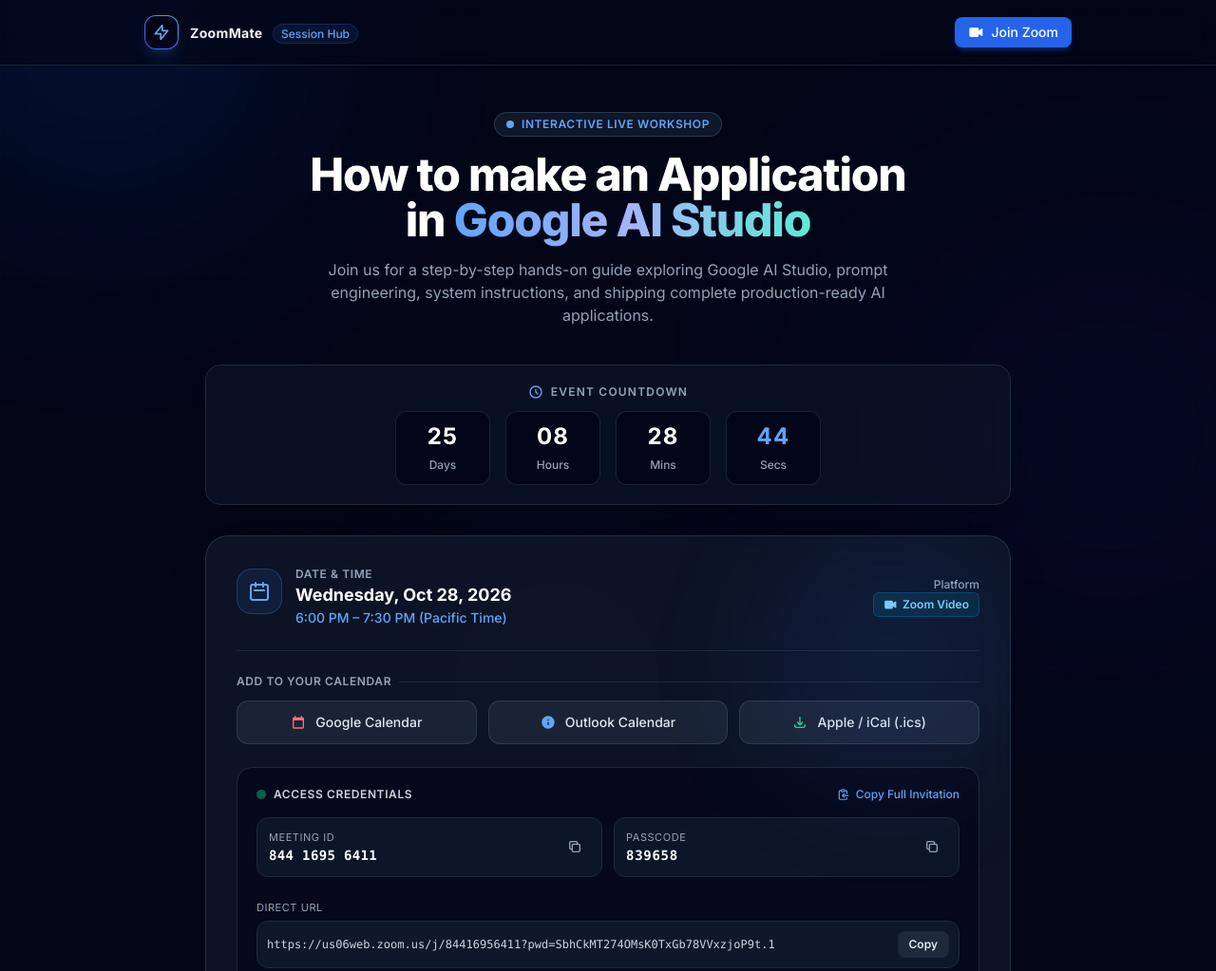
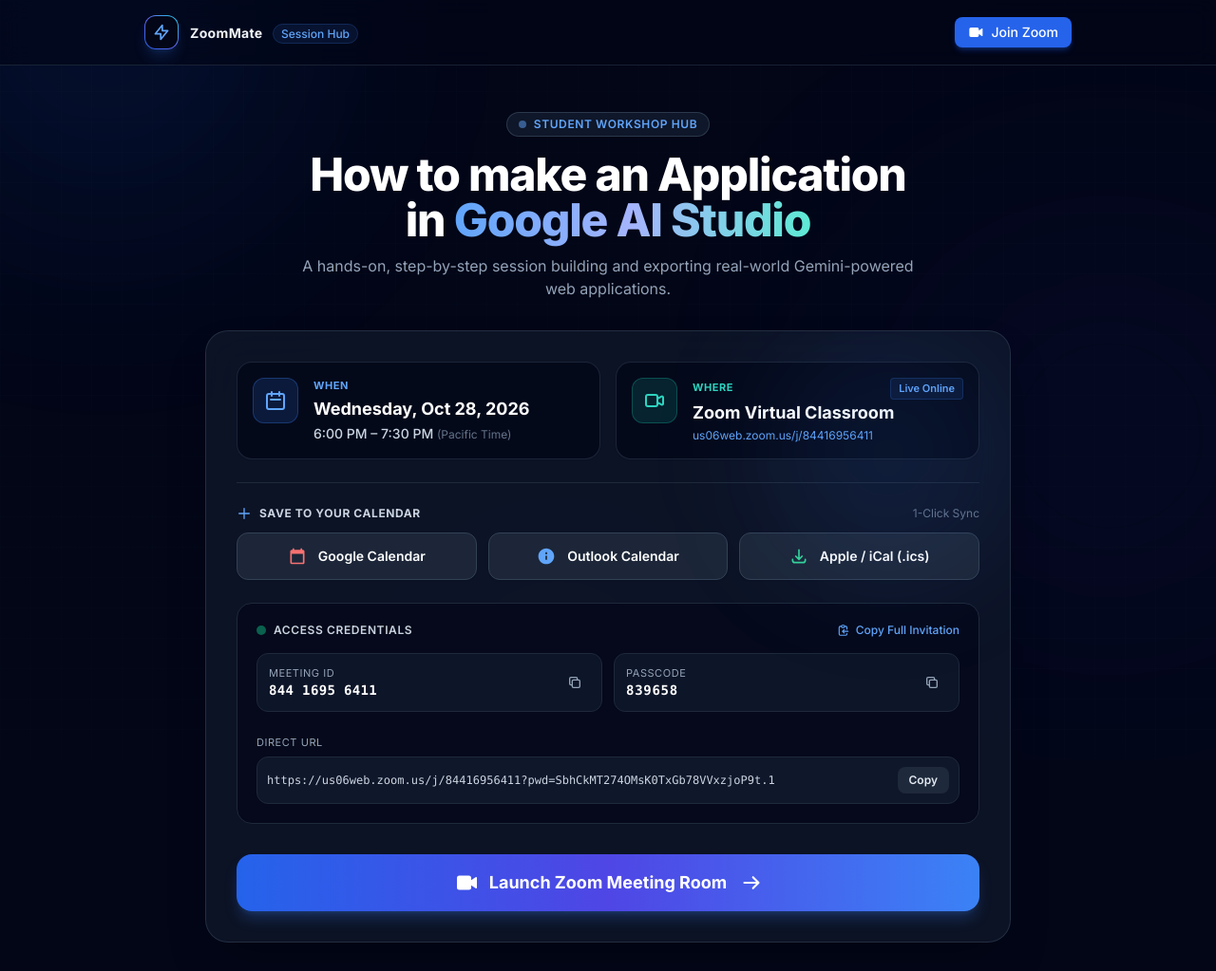
Before and after one commit to jsmith66usa1/aistudio, a plain HTML site: page index.html in a window 1280 px wide. Shown: the top 1023 px of the page at 95% size. Drawn offline with nearby package versions, Linux system fonts and the light colour scheme.

Commit message:
Add files via upload

```diff
--- a/index.html
+++ b/index.html
@@ -95,92 +95,81 @@
   <main class="max-w-4xl mx-auto px-4 sm:px-6 py-8 sm:py-12 w-full flex-1">
 
     <!-- Hero Header / Workshop Tag -->
-    <div class="text-center max-w-2xl mx-auto mb-10">
+    <div class="text-center max-w-2xl mx-auto mb-8">
       <div class="inline-flex items-center gap-2 px-3 py-1 rounded-full bg-slate-900 border border-slate-700/80 text-blue-400 text-xs font-semibold uppercase tracking-wider mb-4 shadow-sm">
-        <span class="w-2 h-2 rounded-full bg-blue-400 animate-ping"></span>
-        <span>Interactive Live Workshop</span>
+        <span class="w-2 h-2 rounded-full bg-blue-400 animate-pulse"></span>
+        <span>Student Workshop Hub</span>
       </div>
 
       <h1 class="text-3xl sm:text-4xl md:text-5xl font-extrabold text-white tracking-tight leading-tight">
         How to make an Application in <span class="text-transparent bg-clip-text bg-gradient-to-r from-blue-400 via-indigo-300 to-teal-300">Google AI Studio</span>
       </h1>
 
-      <p class="mt-4 text-slate-400 text-sm sm:text-base leading-relaxed">
-        Join us for a step-by-step hands-on guide exploring Google AI Studio, prompt engineering, system instructions, and shipping complete production-ready AI applications.
+      <p class="mt-3 text-slate-400 text-sm sm:text-base leading-relaxed">
+        A hands-on, step-by-step session building and exporting real-world Gemini-powered web applications.
       </p>
-    </div>
-
-    <!-- Countdown Timer Card -->
-    <div class="bg-slate-900/60 border border-slate-800 rounded-2xl p-4 sm:p-5 mb-8 backdrop-blur-md shadow-xl text-center">
-      <div class="text-xs uppercase tracking-widest text-slate-400 font-semibold mb-3 flex items-center justify-center gap-2">
-        <svg class="w-4 h-4 text-blue-400" fill="none" viewBox="0 0 24 24" stroke="currentColor">
-          <path stroke-linecap="round" stroke-linejoin="round" stroke-width="2" d="M12 8v4l3 3m6-3a9 9 0 11-18 0 9 9 0 0118 0z" />
-        </svg>
-        <span>Event Countdown</span>
-      </div>
-      <div id="countdown" class="grid grid-cols-4 gap-2 sm:gap-4 max-w-md mx-auto">
-        <div class="bg-slate-950/80 border border-slate-800/80 rounded-xl p-2.5">
-          <span id="days" class="block text-xl sm:text-2xl font-bold text-white tracking-wider">--</span>
-          <span class="text-[10px] sm:text-xs text-slate-400 font-medium">Days</span>
-        </div>
-        <div class="bg-slate-950/80 border border-slate-800/80 rounded-xl p-2.5">
-          <span id="hours" class="block text-xl sm:text-2xl font-bold text-white tracking-wider">--</span>
-          <span class="text-[10px] sm:text-xs text-slate-400 font-medium">Hours</span>
-        </div>
-        <div class="bg-slate-950/80 border border-slate-800/80 rounded-xl p-2.5">
-          <span id="minutes" class="block text-xl sm:text-2xl font-bold text-white tracking-wider">--</span>
-          <span class="text-[10px] sm:text-xs text-slate-400 font-medium">Mins</span>
-        </div>
-        <div class="bg-slate-950/80 border border-slate-800/80 rounded-xl p-2.5">
-          <span id="seconds" class="block text-xl sm:text-2xl font-bold text-blue-400 tracking-wider">--</span>
-          <span class="text-[10px] sm:text-xs text-slate-400 font-medium">Secs</span>
-        </div>
-      </div>
     </div>
 
     <!-- Primary Invitation Card -->
     <div class="bg-slate-900/80 border border-slate-700/60 rounded-3xl p-6 sm:p-8 backdrop-blur-xl shadow-2xl relative overflow-hidden">
       <div class="absolute top-0 right-0 w-64 h-64 bg-blue-500/10 rounded-full blur-3xl pointer-events-none"></div>
 
-      <!-- Schedule & Time Badge -->
-      <div class="flex flex-col sm:flex-row sm:items-center justify-between pb-6 border-b border-slate-800 gap-4">
-        <div class="flex items-start gap-3.5">
-          <div class="w-12 h-12 rounded-2xl bg-blue-500/10 border border-blue-500/30 flex items-center justify-center shrink-0 text-blue-400 mt-0.5">
+      <!-- WHEN & WHERE (Top Priority) -->
+      <div class="grid grid-cols-1 md:grid-cols-2 gap-4 pb-6 border-b border-slate-800">
+        <!-- WHEN Box -->
+        <div class="flex items-start gap-4 p-4 rounded-2xl bg-slate-950/70 border border-slate-800/90 shadow-sm">
+          <div class="w-12 h-12 rounded-xl bg-blue-500/15 border border-blue-500/30 flex items-center justify-center shrink-0 text-blue-400">
             <svg class="w-6 h-6" fill="none" viewBox="0 0 24 24" stroke="currentColor">
               <path stroke-linecap="round" stroke-linejoin="round" stroke-width="2" d="M8 7V3m8 4V3m-9 8h10M5 21h14a2 2 0 002-2V7a2 2 0 00-2-2H5a2 2 0 00-2 2v12a2 2 0 002 2z" />
             </svg>
           </div>
           <div>
-            <div class="text-xs uppercase tracking-wider text-slate-400 font-semibold">Date & Time</div>
-            <div class="text-base sm:text-lg font-bold text-white">Wednesday, Oct 28, 2026</div>
-            <div class="text-sm text-blue-400 font-medium">6:00 PM – 7:30 PM (Pacific Time)</div>
+            <div class="text-[11px] uppercase tracking-wider text-blue-400 font-bold mb-0.5">When</div>
+            <div class="text-base sm:text-lg font-bold text-white leading-snug">Wednesday, Oct 28, 2026</div>
+            <div class="text-sm text-slate-300 font-medium mt-0.5">6:00 PM – 7:30 PM <span class="text-slate-500 text-xs font-normal">(Pacific Time)</span></div>
           </div>
         </div>
 
-        <div class="flex sm:flex-col items-center sm:items-end justify-between bg-slate-950/60 sm:bg-transparent p-3 sm:p-0 rounded-xl border sm:border-0 border-slate-800">
-          <span class="text-xs text-slate-400 font-medium">Platform</span>
-          <span class="inline-flex items-center gap-1.5 text-xs font-semibold px-2.5 py-1 rounded-md bg-sky-950/70 text-sky-300 border border-sky-800/60">
-            <svg class="w-3.5 h-3.5" fill="currentColor" viewBox="0 0 24 24">
-              <path d="M4.5 4.5A2.5 2.5 0 0 0 2 7v10a2.5 2.5 0 0 0 2.5 2.5h10a2.5 2.5 0 0 0 2.5-2.5v-2.2l4.2 2.8A1 1 0 0 0 23 16.8V7.2a1 1 0 0 0-1.8-.8L17 9.2V7a2.5 2.5 0 0 0-2.5-2.5h-10z"/>
+        <!-- WHERE Box -->
+        <div class="flex items-start gap-4 p-4 rounded-2xl bg-slate-950/70 border border-slate-800/90 shadow-sm">
+          <div class="w-12 h-12 rounded-xl bg-teal-500/15 border border-teal-500/30 flex items-center justify-center shrink-0 text-teal-400">
+            <svg class="w-6 h-6" fill="none" viewBox="0 0 24 24" stroke="currentColor">
+              <path stroke-linecap="round" stroke-linejoin="round" stroke-width="2" d="M15 10l4.553-2.276A1 1 0 0121 8.618v6.764a1 1 0 01-1.447.894L15 14M5 18h8a2 2 0 002-2V8a2 2 0 00-2-2H5a2 2 0 00-2 2v8a2 2 0 002 2z" />
             </svg>
-            Zoom Video
-          </span>
+          </div>
+          <div class="flex-1 min-w-0">
+            <div class="flex items-center justify-between gap-2">
+              <div class="text-[11px] uppercase tracking-wider text-teal-400 font-bold mb-0.5">Where</div>
+              <span class="inline-flex items-center gap-1 text-[11px] font-semibold px-2 py-0.5 rounded bg-blue-500/10 text-blue-400 border border-blue-500/20">Live Online</span>
+            </div>
+            <div class="text-base sm:text-lg font-bold text-white truncate">Zoom Virtual Classroom</div>
+            <a href="https://us06web.zoom.us/j/84416956411?pwd=SbhCkMT274OMsK0TxGb78VVxzjoP9t.1"
+               target="_blank" rel="noopener"
+               class="text-xs text-blue-400 hover:text-blue-300 hover:underline truncate block mt-0.5">
+              us06web.zoom.us/j/84416956411
+            </a>
+          </div>
         </div>
       </div>
 
-      <!-- Add to Calendar Section -->
+      <!-- Add to Calendar Section (Prominently Placed for Students) -->
       <div class="my-6">
-        <h2 class="text-xs uppercase tracking-wider font-semibold text-slate-400 mb-3 flex items-center gap-2">
-          <span>Add To Your Calendar</span>
-          <span class="h-px flex-1 bg-slate-800"></span>
-        </h2>
+        <div class="flex items-center justify-between mb-3">
+          <div class="flex items-center gap-2">
+            <svg class="w-4 h-4 text-blue-400" fill="none" viewBox="0 0 24 24" stroke="currentColor">
+              <path stroke-linecap="round" stroke-linejoin="round" stroke-width="2" d="M12 4v16m8-8H4"/>
+            </svg>
+            <h2 class="text-xs uppercase tracking-wider font-bold text-slate-300">Save to Your Calendar</h2>
+          </div>
+          <span class="text-xs text-slate-500">1-Click Sync</span>
+        </div>
 
         <div class="grid grid-cols-1 sm:grid-cols-3 gap-3">
           <!-- Google Calendar -->
           <a href="https://calendar.google.com/calendar/render?action=TEMPLATE&text=How%20to%20make%20an%20Application%20in%20Google%20AI%20Studio&dates=20261029T010000Z/20261029T023000Z&details=Zoom%20Meeting%0AJoin%20Link%3A%20https%3A%2F%2Fus06web.zoom.us%2Fj%2F84416956411%3Fpwd%3DSbhCkMT274OMsK0TxGb78VVxzjoP9t.1%0AMeeting%20ID%3A%20844%201695%206411%0APasscode%3A%20839658&location=https%3A%2F%2Fus06web.zoom.us%2Fj%2F84416956411%3Fpwd%3DSbhCkMT274OMsK0TxGb78VVxzjoP9t.1"
              target="_blank" rel="noopener"
-             class="group flex items-center justify-center gap-2.5 px-4 py-3 rounded-xl bg-slate-800/80 hover:bg-slate-700/80 border border-slate-700/80 hover:border-slate-600 text-slate-200 hover:text-white font-medium text-sm transition-all duration-200">
-            <svg class="w-4 h-4 text-red-400 transition-transform group-hover:scale-110" viewBox="0 0 24 24" fill="currentColor">
+             class="group flex items-center justify-center gap-3 px-4 py-3.5 rounded-xl bg-slate-800/90 hover:bg-slate-700/90 border border-slate-700 hover:border-blue-500/50 text-white font-semibold text-sm transition-all duration-200 shadow-sm hover:shadow-md hover:shadow-blue-500/10">
+            <svg class="w-5 h-5 text-red-400 transition-transform group-hover:scale-110" viewBox="0 0 24 24" fill="currentColor">
               <path d="M19 4h-1V2h-2v2H8V2H6v2H5c-1.11 0-1.99.9-1.99 2L3 20a2 2 0 0 0 2 2h14c1.1 0 2-.9 2-2V6c0-1.1-.9-2-2-2zm0 16H5V9h14v11z"/>
             </svg>
             <span>Google Calendar</span>
@@ -189,8 +178,8 @@
           <!-- Outlook Calendar -->
           <a href="https://outlook.live.com/calendar/0/deeplink/compose?subject=How%20to%20make%20an%20Application%20in%20Google%20AI%20Studio&startdt=2026-10-29T01:00:00Z&enddt=2026-10-29T02:30:00Z&body=Zoom%20Meeting%0AJoin%20Link%3A%20https%3A%2F%2Fus06web.zoom.us%2Fj%2F84416956411%3Fpwd%3DSbhCkMT274OMsK0TxGb78VVxzjoP9t.1%0AMeeting%20ID%3A%20844%201695%206411%0APasscode%3A%20839658&location=https%3A%2F%2Fus06web.zoom.us%2Fj%2F84416956411%3Fpwd%3DSbhCkMT274OMsK0TxGb78VVxzjoP9t.1&path=/calendar/action/compose&rru=addevent"
              target="_blank" rel="noopener"
-             class="group flex items-center justify-center gap-2.5 px-4 py-3 rounded-xl bg-slate-800/80 hover:bg-slate-700/80 border border-slate-700/80 hover:border-slate-600 text-slate-200 hover:text-white font-medium text-sm transition-all duration-200">
-            <svg class="w-4 h-4 text-blue-400 transition-transform group-hover:scale-110" viewBox="0 0 24 24" fill="currentColor">
+             class="group flex items-center justify-center gap-3 px-4 py-3.5 rounded-xl bg-slate-800/90 hover:bg-slate-700/90 border border-slate-700 hover:border-blue-500/50 text-white font-semibold text-sm transition-all duration-200 shadow-sm hover:shadow-md hover:shadow-blue-500/10">
+            <svg class="w-5 h-5 text-blue-400 transition-transform group-hover:scale-110" viewBox="0 0 24 24" fill="currentColor">
               <path d="M12 2C6.48 2 2 6.48 2 12s4.48 10 10 10 10-4.48 10-10S17.52 2 12 2zm1 14.5h-2v-5h2v5zm0-7h-2V7h2v2.5z"/>
             </svg>
             <span>Outlook Calendar</span>
@@ -199,8 +188,8 @@
           <!-- Apple / iCal (.ics) -->
           <a href="data:text/calendar;charset=utf8,BEGIN%3AVCALENDAR%0AVERSION%3A2.0%0APRODID%3A-%2F%2FZoomMate%2F%2FMeeting%2F%2FEN%0ABEGIN%3AVEVENT%0AUID%3A84416956411%40zoom.us%0ADTSTAMP%3A20261029T010000Z%0ADTSTART%3A20261029T010000Z%0ADTEND%3A20261029T023000Z%0ASUMMARY%3AHow%20to%20make%20an%20Application%20in%20Google%20AI%20Studio%0ADESCRIPTION%3AZoom%20Meeting%5CnJoin%20Link%3A%20https%3A%2F%2Fus06web.zoom.us%2Fj%2F84416956411%3Fpwd%3DSbhCkMT274OMsK0TxGb78VVxzjoP9t.1%5CnMeeting%20ID%3A%20844%201695%206411%5CnPasscode%3A%20839658%0ALOCATION%3Ahttps%3A%2F%2Fus06web.zoom.us%2Fj%2F84416956411%3Fpwd%3DSbhCkMT274OMsK0TxGb78VVxzjoP9t.1%0AEND%3AVEVENT%0AEND%3AVCALENDAR"
              download="Google-AI-Studio-Workshop.ics"
-             class="group flex items-center justify-center gap-2.5 px-4 py-3 rounded-xl bg-slate-800/80 hover:bg-slate-700/80 border border-slate-700/80 hover:border-slate-600 text-slate-200 hover:text-white font-medium text-sm transition-all duration-200">
-            <svg class="w-4 h-4 text-emerald-400 transition-transform group-hover:scale-110" viewBox="0 0 24 24" fill="none" stroke="currentColor" stroke-width="2">
+             class="group flex items-center justify-center gap-3 px-4 py-3.5 rounded-xl bg-slate-800/90 hover:bg-slate-700/90 border border-slate-700 hover:border-emerald-500/50 text-white font-semibold text-sm transition-all duration-200 shadow-sm hover:shadow-md hover:shadow-emerald-500/10">
+            <svg class="w-5 h-5 text-emerald-400 transition-transform group-hover:scale-110" viewBox="0 0 24 24" fill="none" stroke="currentColor" stroke-width="2">
               <path stroke-linecap="round" stroke-linejoin="round" d="M4 16v1a3 3 0 003 3h10a3 3 0 003-3v-1m-4-4l-4 4m0 0l-4-4m4 4V4"/>
             </svg>
             <span>Apple / iCal (.ics)</span>
@@ -367,37 +356,6 @@
         toast.classList.add('translate-y-24', 'opacity-0');
       }, 3000);
     }
-
-    // Countdown Timer logic targeting Oct 28, 2026, 18:00:00 Pacific Time (UTC-7)
-    // 2026-10-29T01:00:00Z
-    const targetDate = new Date("2026-10-29T01:00:00Z").getTime();
-
-    function updateCountdown() {
-      const now = new Date().getTime();
-      const difference = targetDate - now;
-
-      if (difference <= 0) {
-        document.getElementById('days').innerText = "00";
-        document.getElementById('hours').innerText = "00";
-        document.getElementById('minutes').innerText = "00";
-        document.getElementById('seconds').innerText = "00";
-        return;
-      }
-
-      const days = Math.floor(difference / (1000 * 60 * 60 * 24));
-      const hours = Math.floor((difference % (1000 * 60 * 60 * 24)) / (1000 * 60 * 60));
-      const minutes = Math.floor((difference % (1000 * 60 * 60)) / (1000 * 60));
-      const seconds = Math.floor((difference % (1000 * 60)) / 1000);
-
-      document.getElementById('days').innerText = String(days).padStart(2, '0');
-      document.getElementById('hours').innerText = String(hours).padStart(2, '0');
-      document.getElementById('minutes').innerText = String(minutes).padStart(2, '0');
-      document.getElementById('seconds').innerText = String(seconds).padStart(2, '0');
-    }
-
-    // Initial call and periodic tick
-    updateCountdown();
-    setInterval(updateCountdown, 1000);
   </script>
 </body>
 </html>
```
